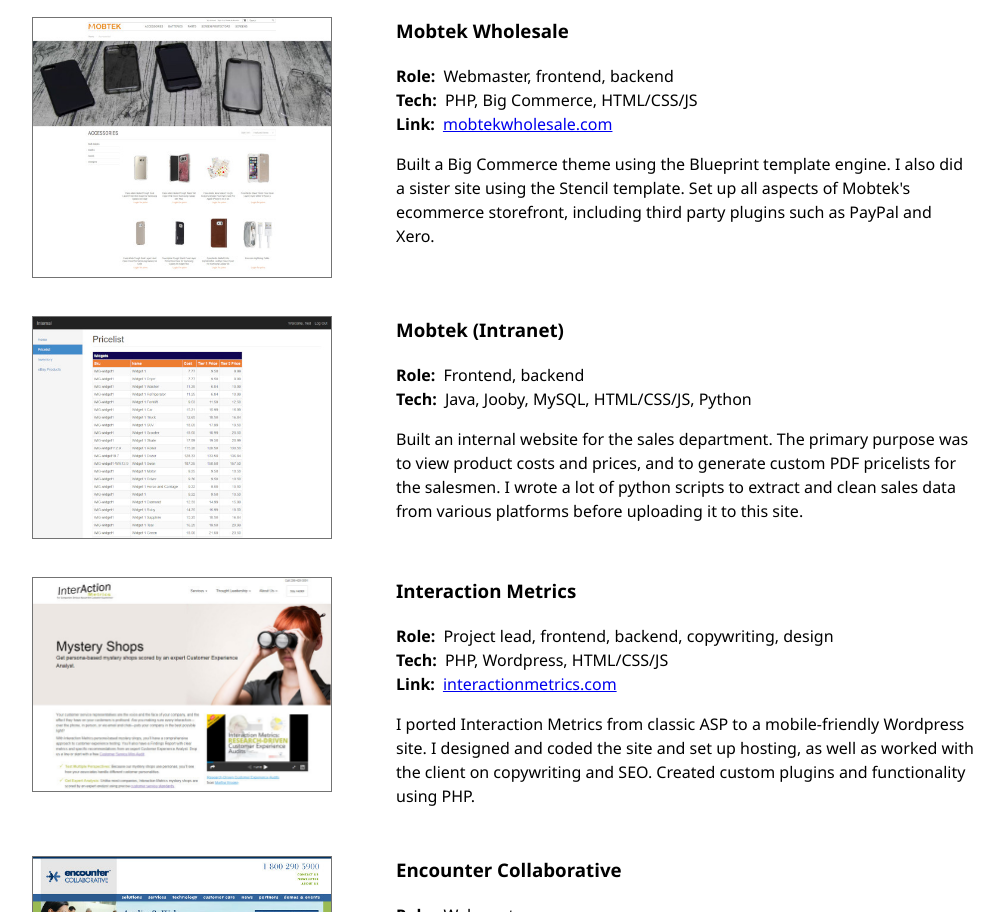
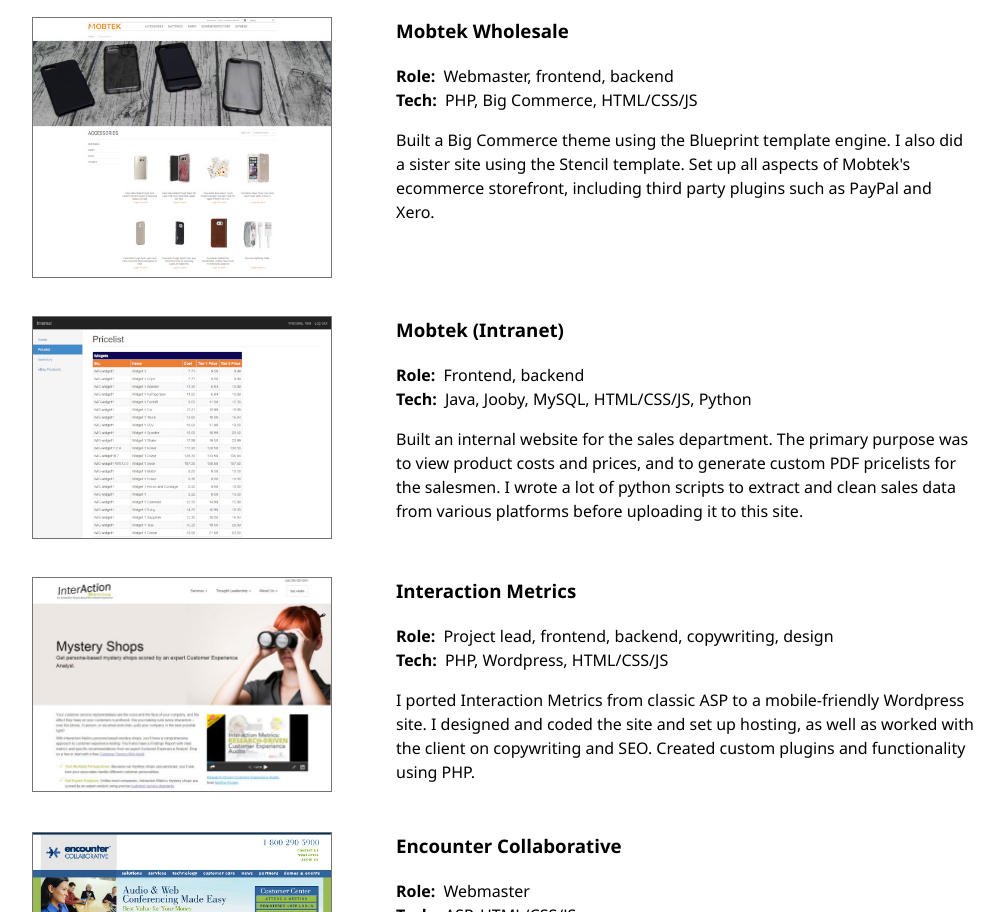
Before and after one commit to bsteller/portfolio, a plain HTML site: page index.html in a window 1280 px wide. Shown: the part 1668-2580 px from the top of the page, without its empty margins (161-1165 px from the left). Drawn offline with Linux system fonts and the light colour scheme.

Commit message:
Remove outdated links

```diff
--- a/index.html
+++ b/index.html
@@ -163,7 +163,6 @@
 			            <ul>
 			                <li><span>Role:</span> <span>Webmaster, frontend, backend</span></li>
 			                <li><span>Tech:</span> <span>PHP, Big Commerce, HTML/CSS/JS</span></li>
-			                <li><span>Link:</span> <span><a href="http://mobtekwholesale.com/accessories/">mobtekwholesale.com</a></span></li>
 			            </ul>
 						<p>Built a Big Commerce theme using the Blueprint template engine. I also did a sister site using the Stencil template. Set up all aspects of Mobtek's ecommerce storefront, including third party plugins such as PayPal and Xero.</p>
 					</div>
@@ -192,7 +191,6 @@
 			            <ul>
 			                <li><span>Role:</span> <span>Project lead, frontend, backend, copywriting, design</span></li>
 			                <li><span>Tech:</span> <span>PHP, Wordpress, HTML/CSS/JS</span></li>
-			                <li><span>Link:</span> <span><a href="http://www.interactionmetrics.com">interactionmetrics.com</a></span></li>
 			            </ul>
 						<p>I ported Interaction Metrics from classic ASP to a mobile-friendly Wordpress site. I designed and coded the site and set up hosting, as well as worked with the client on copywriting and SEO. Created custom plugins and functionality using PHP.</p>
 					</div>
```
